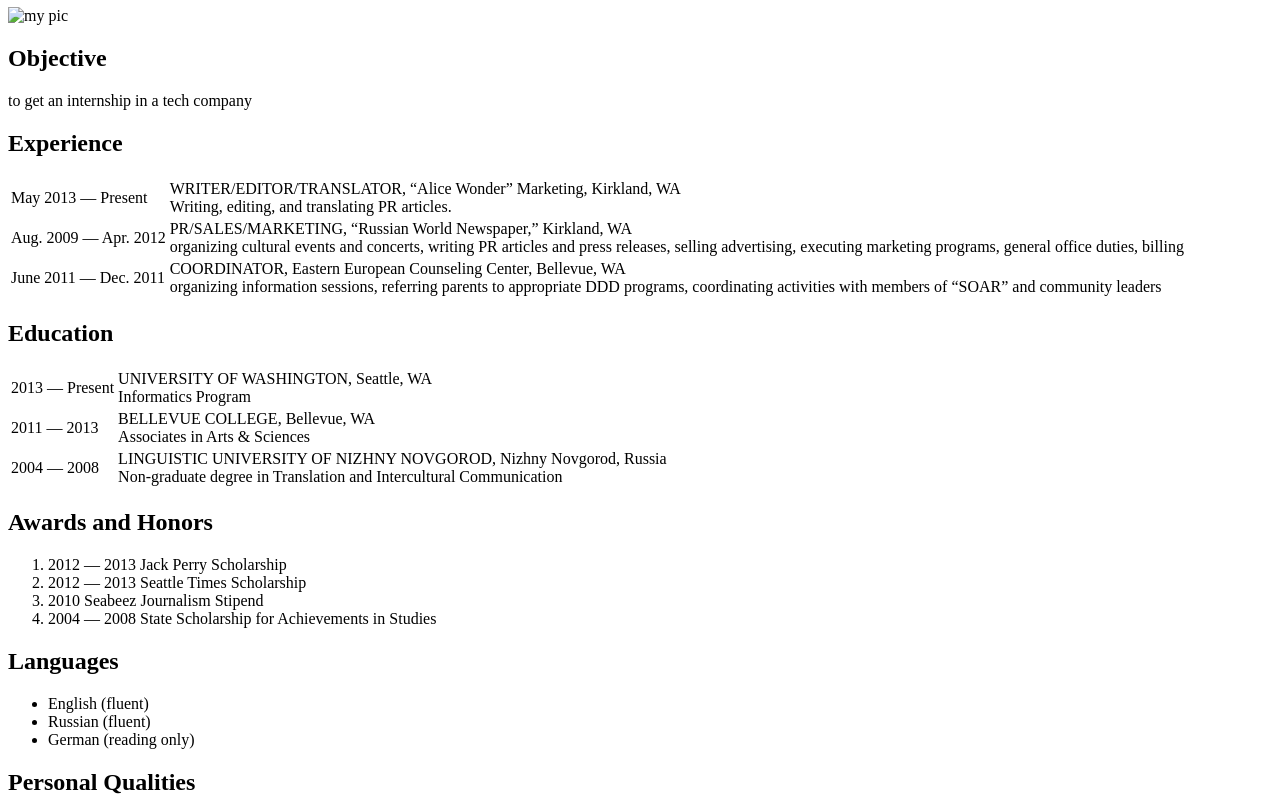
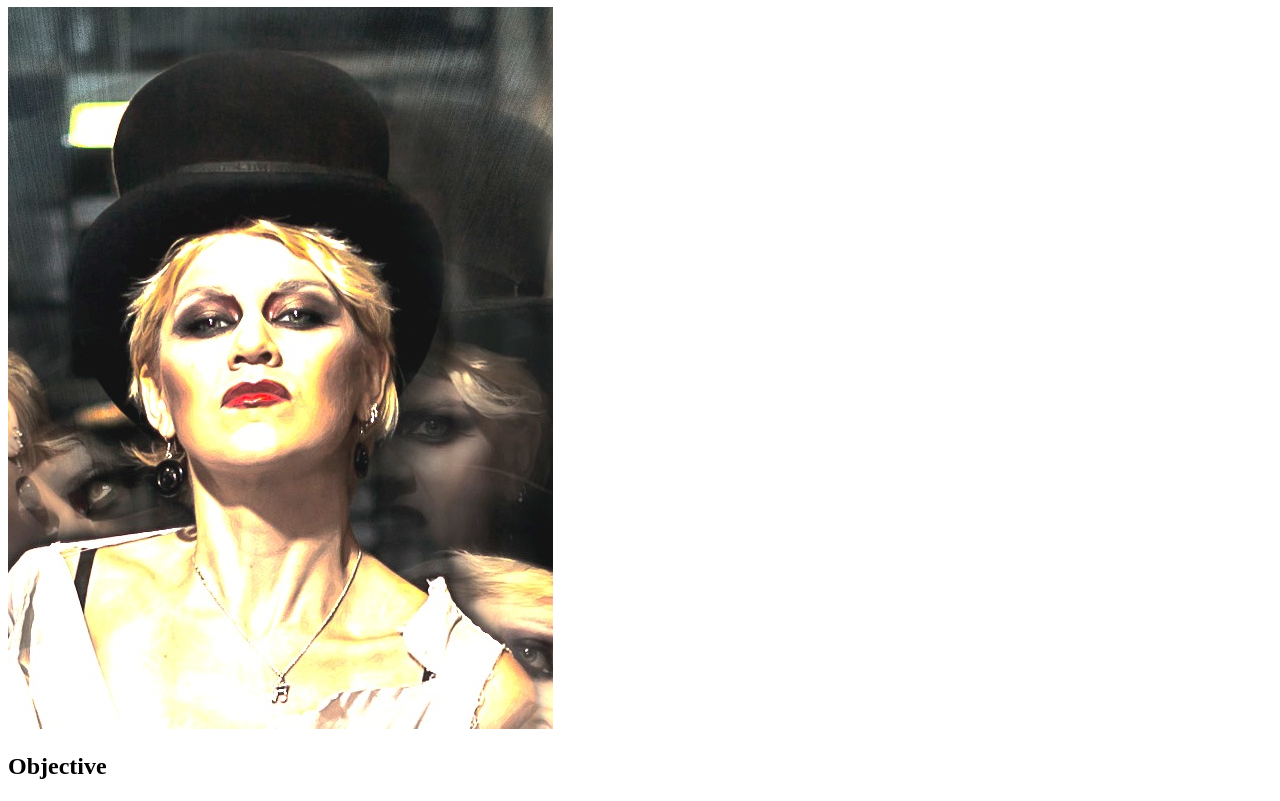
Before and after one commit to kazakova/homework1, a plain HTML site: page test.html in a window 1280 px wide. Shown: the part 73-874 px from the top of the page. Drawn offline with Linux system fonts and the light colour scheme; the site is published under a folder, as on GitHub Pages, so addresses that start at the root find nothing.

Commit message:
My second fix =)

```diff
--- a/test.html
+++ b/test.html
@@ -9,7 +9,7 @@
   <h1>
     Olga Kazakova
   </h1>
-  <img src="/Krista_Kiefer.jpg" alt="my pic" title="That is not how I really what my prospective employers to think of me=)">
+  <img src="Krista_Kiefer.jpg" alt="my pic" title="That is not how I really what my prospective employers to think of me=)">
   <h2> Objective
   </h2>
   <p>
```
